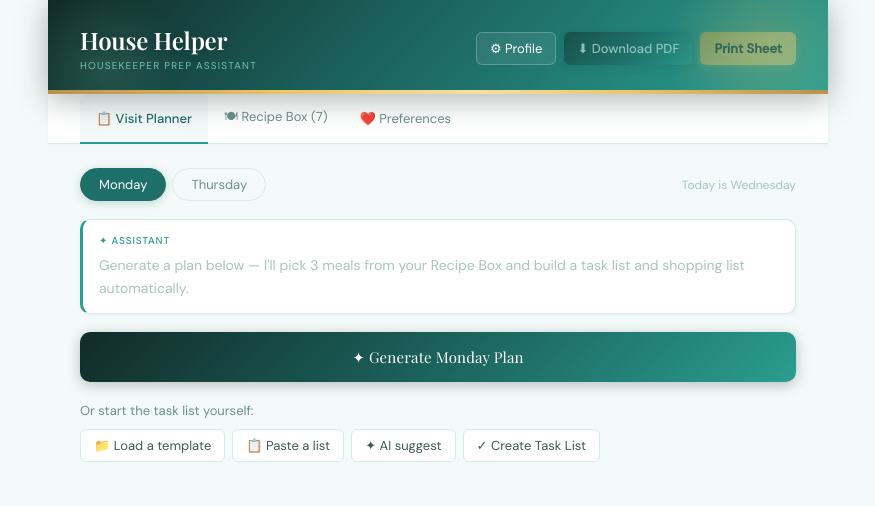
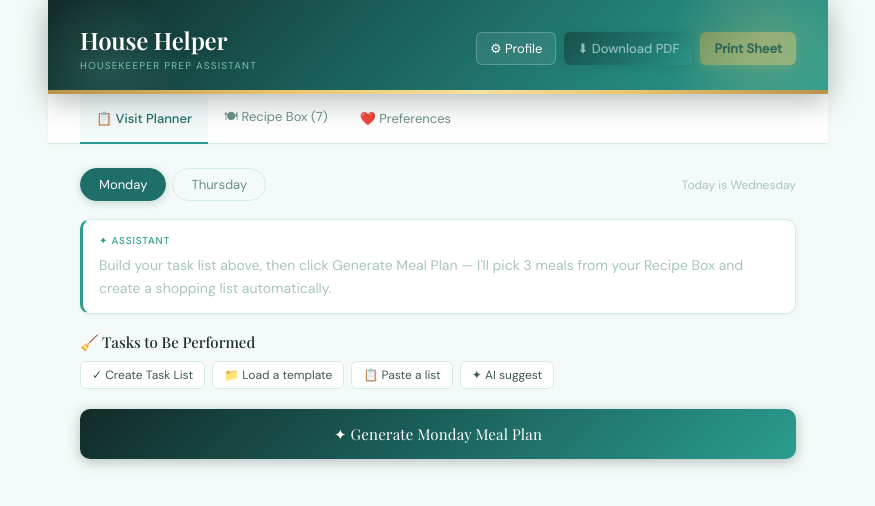
Before and after one commit to KCW813/Housekeeper, a React (Create React App) app: page / in a window 1280 px wide. Shown: the top 506 px of the page, without its empty margins (202-1077 px from the left). Built offline with nearby package versions, Linux system fonts and the light colour scheme.

Commit message:
Reorganize Visit Planner: Tasks section above generate button, meal-only AI generation

```diff
--- a/src/App.js
+++ b/src/App.js
@@ -940,23 +940,19 @@ export default function HouseHelper() {
     try {
       const result = await callClaudeJSON(
         "You are a household management assistant. Return ONLY valid JSON, no markdown.",
-        `Generate a complete housekeeper visit plan for ${activeDay}.
+        `Generate a meal plan for a housekeeper visit on ${activeDay}.
 
 Household: ${profile.familyMembers}
 Housekeeper: ${profile.housekeeperName}
 Today: ${todayName}
-Standard tasks: ${profile.standardTasks}
+Dietary notes: ${profile.dietaryNotes}
 Extra notes: ${profile.extraNotes}
-Dietary notes: ${profile.dietaryNotes}
 
 RECIPE BOX (choose 3 meals from this list to prepare):
 ${recipeContext()}
 
 Return this exact JSON:
 {
-  "tasks": [
-    { "id": "1", "text": "task description", "tag": "routine", "done": false }
-  ],
   "meals": [
     { "id": "1", "day": "Tue", "name": "recipe name exactly as in box", "category": "category", "notes": "brief prep note for housekeeper" }
   ],
@@ -964,19 +960,16 @@ Return this exact JSON:
 }
 
 Rules:
-- 5-7 tasks. ${activeDay === "Monday" ? "Monday = full clean + laundry + meal prep." : "Thursday = lighter touch-up, bathrooms, restock."}
-- Tag tasks: routine | priority | seasonal
 - Choose exactly 3 meals from the Recipe Box. Vary by category.
 - Shopping list: 10-14 specific ingredients with rough quantities for all 3 meals combined.
 - Assign meals to realistic weekdays (Tue-Fri).`
       );
 
-      setTasks(result.tasks || []);
       setMeals(result.meals || []);
       setShopping(result.shopping || []);
 
       await callClaude(
-        "You are a warm household assistant. Write a 2-sentence friendly greeting for the homemaker about their upcoming housekeeper visit. Be specific, mention one meal by name. Conversational, not formal.",
+        "You are a warm household assistant. Write a 2-sentence friendly note for the homemaker about the meals being prepared this week. Be specific, mention one or two meals by name. Conversational, not formal.",
         `Housekeeper: ${profile.housekeeperName}. Visit: ${activeDay}. Meals planned: ${(result.meals||[]).map(m=>m.name).join(", ")}.`,
         (partial) => setGreeting(partial)
       );
@@ -1665,51 +1658,28 @@ Rules: detailedIngredients must include exact quantities. instructions must have
               <div className="greeting-label">✦ Assistant</div>
               {greeting
                 ? <div className={streamingGreet?"streaming":""}>{greeting}</div>
-                : <div style={{color:"var(--ink-faint)",fontSize:14}}>Generate a plan below — I'll pick 3 meals from your Recipe Box and build a task list and shopping list automatically.</div>
+                : <div style={{color:"var(--ink-faint)",fontSize:14}}>Build your task list above, then click Generate Meal Plan — I'll pick 3 meals from your Recipe Box and create a shopping list automatically.</div>
               }
             </div>
 
-            {/* Error display */}
-            {lastError && (
-              <div style={{background:"#fce8e8",border:"1px solid #f0c0c0",borderRadius:"var(--radius-md)",padding:"12px 16px",marginBottom:16,fontSize:13,color:"#8b0000",lineHeight:1.6}}>
-                <div style={{fontWeight:500,marginBottom:4}}>⚠ Error details:</div>
-                <div style={{fontFamily:"monospace",fontSize:12,wordBreak:"break-all"}}>{lastError}</div>
-                <button onClick={() => setLastError("")} style={{marginTop:8,fontSize:11,background:"none",border:"1px solid #f0c0c0",borderRadius:4,padding:"3px 8px",cursor:"pointer",color:"#8b0000"}}>Dismiss</button>
+            {/* ── Tasks to Be Performed ── */}
+            <div className="section">
+              <div className="section-hd">
+                <div className="section-title">🧹 Tasks to Be Performed</div>
+                {tasks.length > 0 && (
+                  <span className="section-sub">{tasks.filter(t=>t.done).length}/{tasks.length} done</span>
+                )}
               </div>
-            )}
-
-            {/* Generate button */}
-            <button className="btn-generate" onClick={generatePlan} disabled={generating}>
-              {generating ? <><div className="spinner"/>Generating {activeDay} plan…</> : `✦ Generate ${activeDay} Plan`}
-            </button>
-
-            {/* Quick-start when no tasks */}
-            {!tasks.length && !generating && (
-              <div style={{marginBottom:18}}>
-                <div style={{fontSize:13,color:"var(--ink-soft)",marginBottom:10}}>Or start the task list yourself:</div>
-                <div style={{display:"flex",gap:7,flexWrap:"wrap"}}>
-                  <button className="btn btn-outline" onClick={() => { setShowTaskPanel(true); setTaskPanelTab("templates"); }}>📁 Load a template</button>
-                  <button className="btn btn-outline" onClick={() => { setShowTaskPanel(true); setTaskPanelTab("bulk"); }}>📋 Paste a list</button>
-                  <button className="btn btn-outline" onClick={() => { setShowTaskPanel(true); setTaskPanelTab("ai"); }}>✦ AI suggest</button>
-                  <button className="btn btn-outline" onClick={() => { setSelectedLibraryTasks({}); setShowTaskLibrary(true); }}>✓ Create Task List</button>
-                </div>
+              <div style={{display:"flex",gap:7,marginBottom:tasks.length ? 9 : 0,flexWrap:"wrap"}}>
+                <button className="btn btn-outline" style={{fontSize:12,padding:"5px 11px"}} onClick={() => { setSelectedLibraryTasks({}); setShowTaskLibrary(true); }}>✓ Create Task List</button>
+                <button className="btn btn-outline" style={{fontSize:12,padding:"5px 11px"}} onClick={() => { setShowTaskPanel(true); setTaskPanelTab("templates"); }}>📁 Load a template</button>
+                <button className="btn btn-outline" style={{fontSize:12,padding:"5px 11px"}} onClick={() => { setShowTaskPanel(true); setTaskPanelTab("bulk"); }}>📋 Paste a list</button>
+                <button className="btn btn-outline" style={{fontSize:12,padding:"5px 11px"}} onClick={() => { setShowTaskPanel(true); setTaskPanelTab("ai"); }}>✦ AI suggest</button>
+                {tasks.length > 0 && (
+                  <button className="btn btn-danger" style={{fontSize:12,padding:"5px 11px",marginLeft:"auto"}} onClick={() => { if(window.confirm("Clear all tasks?")) setTasks([]); }}>Clear all</button>
+                )}
               </div>
-            )}
-
-            {/* Tasks */}
-            {tasks.length > 0 && (
-              <div className="section">
-                <div className="section-hd">
-                  <div className="section-title">🧹 Tasks for {profile.housekeeperName}</div>
-                  <span className="section-sub">{tasks.filter(t=>t.done).length}/{tasks.length} done</span>
-                </div>
-                <div style={{display:"flex",gap:7,marginBottom:9,flexWrap:"wrap"}}>
-                  <button className="btn btn-outline" style={{fontSize:12,padding:"5px 11px"}} onClick={() => { setShowTaskPanel(true); setTaskPanelTab("bulk"); }}>+ Add list</button>
-                  <button className="btn btn-outline" style={{fontSize:12,padding:"5px 11px"}} onClick={() => { setShowTaskPanel(true); setTaskPanelTab("ai"); }}>✦ AI suggest</button>
-                  <button className="btn btn-outline" style={{fontSize:12,padding:"5px 11px"}} onClick={() => { setShowTaskPanel(true); setTaskPanelTab("templates"); }}>📁 Templates</button>
-                  <button className="btn btn-outline" style={{fontSize:12,padding:"5px 11px"}} onClick={() => { setSelectedLibraryTasks({}); setShowTaskLibrary(true); }}>✓ Library</button>
-                  <button className="btn btn-danger" style={{fontSize:12,padding:"5px 11px",marginLeft:"auto"}} onClick={() => { if(window.confirm("Clear all tasks?")) setTasks([]); }}>Clear all</button>
-                </div>
+              {tasks.length > 0 && (
                 <div className="card">
                   {tasks.map(task => (
                     <div className="task-row" key={task.id}>
@@ -1731,8 +1701,22 @@ Rules: detailedIngredients must include exact quantities. instructions must have
                     <button className="add-btn" onClick={addTask}>+</button>
                   </div>
                 </div>
+              )}
+            </div>
+
+            {/* Error display */}
+            {lastError && (
+              <div style={{background:"#fce8e8",border:"1px solid #f0c0c0",borderRadius:"var(--radius-md)",padding:"12px 16px",marginBottom:16,fontSize:13,color:"#8b0000",lineHeight:1.6}}>
+                <div style={{fontWeight:500,marginBottom:4}}>⚠ Error details:</div>
+                <div style={{fontFamily:"monospace",fontSize:12,wordBreak:"break-all"}}>{lastError}</div>
+                <button onClick={() => setLastError("")} style={{marginTop:8,fontSize:11,background:"none",border:"1px solid #f0c0c0",borderRadius:4,padding:"3px 8px",cursor:"pointer",color:"#8b0000"}}>Dismiss</button>
               </div>
             )}
+
+            {/* Generate Meal Plan button */}
+            <button className="btn-generate" onClick={generatePlan} disabled={generating}>
+              {generating ? <><div className="spinner"/>Generating {activeDay} Meal Plan…</> : `✦ Generate ${activeDay} Meal Plan`}
+            </button>
 
             {/* Meals */}
             {meals.length > 0 && (
```
